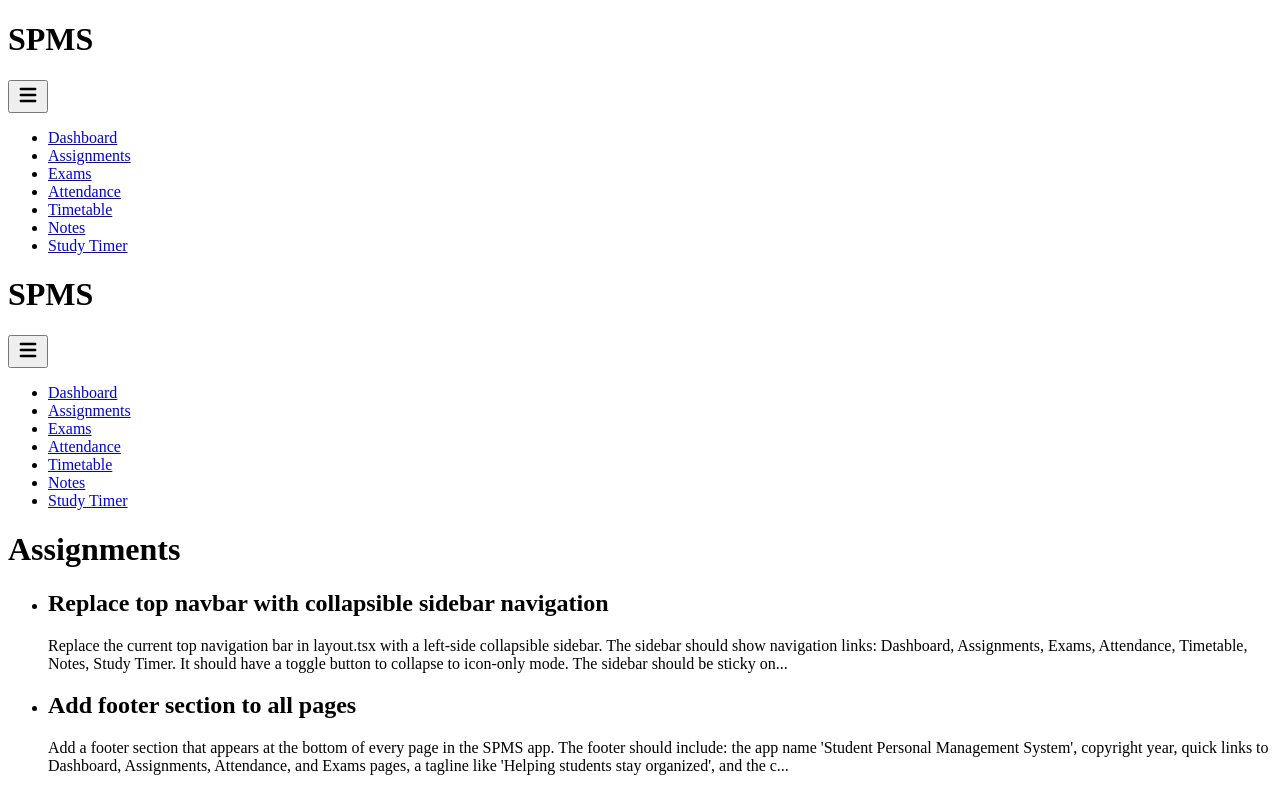
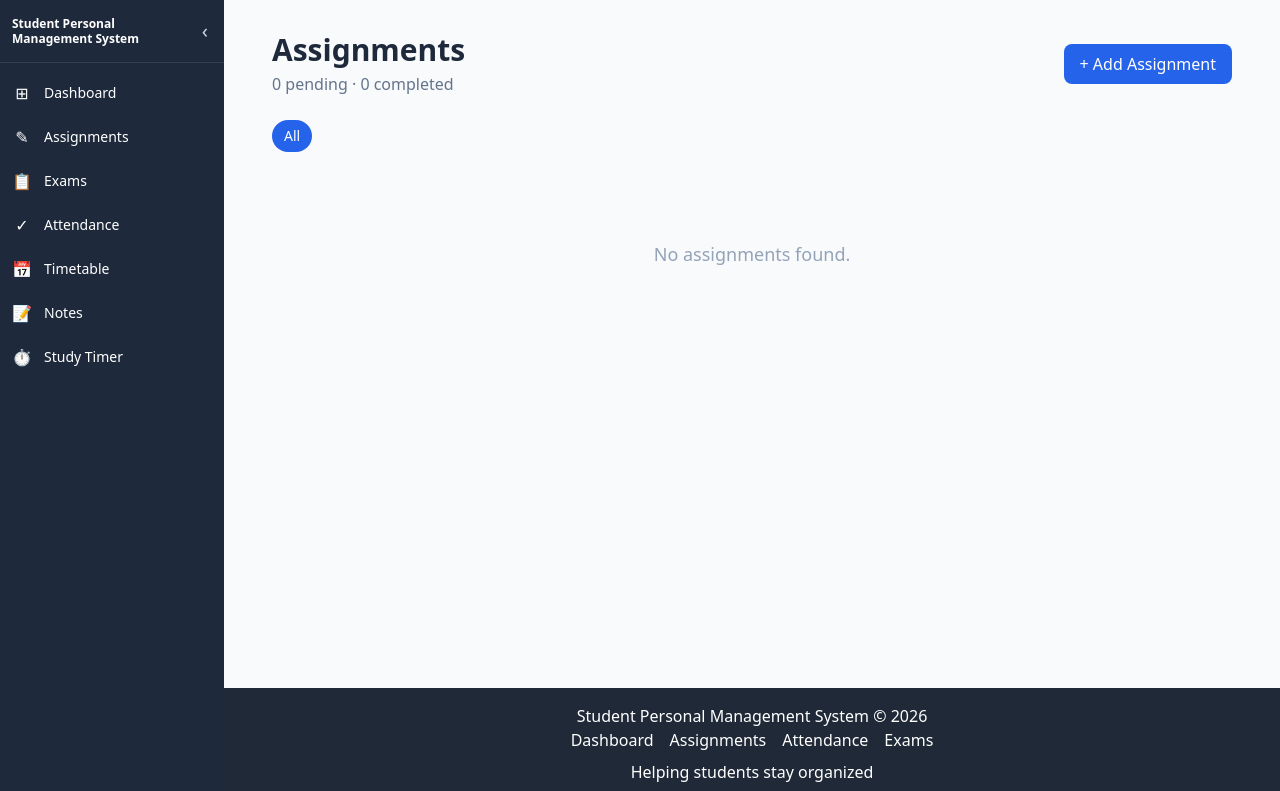
Before and after one commit to bhuvaneshsharma-noi/spms-ai-pipeline, a Next.js app in the folder spms-app/: page /assignments in a window 1280 px wide. Shown: the top 791 px of the page. Built offline with nearby package versions, Linux system fonts and the light colour scheme.

Commit message:
Fix all agent-broken pages: use client, remove Layout wrapper, restore assignments, add footer

```diff
--- a/spms-app/app/assignments/page.tsx
+++ b/spms-app/app/assignments/page.tsx
@@ -1,50 +1,125 @@
-import React, { useEffect, useState } from 'react';
-import Layout from '../layout';
+"use client";
 
-const AssignmentsPage = () => {
-  const [assignments, setAssignments] = useState([]);
+import { useEffect, useState } from "react";
+
+interface Assignment {
+  id: string;
+  title: string;
+  subject: string;
+  description: string;
+  dueDate: string;
+  completed: boolean;
+  priority: "High" | "Medium" | "Low";
+}
+
+const EMPTY_FORM: Omit<Assignment, "id"> = {
+  title: "", subject: "", description: "", dueDate: "", completed: false, priority: "Medium",
+};
+
+function generateId(): string { return `a-${Date.now()}`; }
+
+function loadAssignments(): Assignment[] {
+  if (typeof window === "undefined") return [];
+  try { const raw = localStorage.getItem("spms-assignments"); return raw ? JSON.parse(raw) : []; }
+  catch { return []; }
+}
+
+function saveAssignments(data: Assignment[]): void {
+  localStorage.setItem("spms-assignments", JSON.stringify(data));
+}
+
+const PRIORITY_COLORS: Record<string, string> = {
+  High: "bg-red-100 text-red-700", Medium: "bg-yellow-100 text-yellow-700", Low: "bg-green-100 text-green-700",
+};
+
+export default function AssignmentsPage() {
+  const [assignments, setAssignments] = useState<Assignment[]>([]);
+  const [filterSubject, setFilterSubject] = useState("All");
+  const [showForm, setShowForm] = useState(false);
+  const [form, setForm] = useState({ ...EMPTY_FORM });
   const [loading, setLoading] = useState(true);
-  const [error, setError] = useState(null);
 
-  useEffect(() => {
-    const fetchAssignments = async () => {
-      try {
-        const response = await fetch('/data/tickets.json');
-        if (!response.ok) {
-          throw new Error('Failed to fetch assignments');
-        }
-        const data = await response.json();
-        setAssignments(data);
-      } catch (err) {
-        setError(err.message);
-      } finally {
-        setLoading(false);
-      }
-    };
-    fetchAssignments();
-  }, []);
+  useEffect(() => { setAssignments(loadAssignments()); setLoading(false); }, []);
 
-  if (loading) {
-    return <Layout><div className="text-center">Loading...</div></Layout>;
+  const subjects = ["All", ...Array.from(new Set(assignments.map((a) => a.subject))).filter(Boolean)];
+  const filtered = filterSubject === "All" ? assignments : assignments.filter((a) => a.subject === filterSubject);
+
+  function toggleComplete(id: string) {
+    const updated = assignments.map((a) => a.id === id ? { ...a, completed: !a.completed } : a);
+    setAssignments(updated); saveAssignments(updated);
   }
 
-  if (error) {
-    return <Layout><div className="text-center text-red-500">Error: {error}</div></Layout>;
+  function deleteAssignment(id: string) {
+    const updated = assignments.filter((a) => a.id !== id);
+    setAssignments(updated); saveAssignments(updated);
   }
 
+  function handleSubmit(e: React.FormEvent) {
+    e.preventDefault();
+    if (!form.title || !form.dueDate) return;
+    const updated = [...assignments, { ...form, id: generateId() }];
+    setAssignments(updated); saveAssignments(updated);
+    setForm({ ...EMPTY_FORM }); setShowForm(false);
+  }
+
+  if (loading) return <div className="flex items-center justify-center h-64"><p className="text-slate-500 animate-pulse">Loading...</p></div>;
+
   return (
-    <Layout>
-      <h1 className="text-2xl font-bold">Assignments</h1>
-      <ul className="mt-4">
-        {assignments.map((assignment) => (
-          <li key={assignment.id} className="p-2 border-b border-gray-300">
-            <h2 className="font-semibold">{assignment.summary}</h2>
-            <p>{assignment.description}</p>
-          </li>
+    <div>
+      <div className="flex items-center justify-between mb-6">
+        <div>
+          <h1 className="text-3xl font-bold text-slate-800">Assignments</h1>
+          <p className="text-slate-500 mt-1">{assignments.filter((a) => !a.completed).length} pending · {assignments.filter((a) => a.completed).length} completed</p>
+        </div>
+        <button onClick={() => setShowForm(!showForm)} className="bg-blue-600 hover:bg-blue-700 text-white font-medium px-4 py-2 rounded-lg transition-colors">
+          {showForm ? "Cancel" : "+ Add Assignment"}
+        </button>
+      </div>
+
+      {showForm && (
+        <form onSubmit={handleSubmit} className="bg-white rounded-xl shadow-sm border border-slate-100 p-6 mb-6 space-y-4">
+          <h2 className="text-lg font-semibold text-slate-700">New Assignment</h2>
+          <div className="grid grid-cols-1 sm:grid-cols-2 gap-4">
+            <div><label className="block text-sm font-medium text-slate-600 mb-1">Title *</label>
+              <input type="text" required value={form.title} onChange={(e) => setForm({ ...form, title: e.target.value })} className="w-full border border-slate-200 rounded-lg px-3 py-2 text-sm focus:outline-none focus:ring-2 focus:ring-blue-400" placeholder="e.g. Chapter 3 Problems" /></div>
+            <div><label className="block text-sm font-medium text-slate-600 mb-1">Subject *</label>
+              <input type="text" required value={form.subject} onChange={(e) => setForm({ ...form, subject: e.target.value })} className="w-full border border-slate-200 rounded-lg px-3 py-2 text-sm focus:outline-none focus:ring-2 focus:ring-blue-400" placeholder="e.g. Mathematics" /></div>
+            <div><label className="block text-sm font-medium text-slate-600 mb-1">Due Date *</label>
+              <input type="date" required value={form.dueDate} onChange={(e) => setForm({ ...form, dueDate: e.target.value })} className="w-full border border-slate-200 rounded-lg px-3 py-2 text-sm focus:outline-none focus:ring-2 focus:ring-blue-400" /></div>
+            <div><label className="block text-sm font-medium text-slate-600 mb-1">Priority</label>
+              <select value={form.priority} onChange={(e) => setForm({ ...form, priority: e.target.value as Assignment["priority"] })} className="w-full border border-slate-200 rounded-lg px-3 py-2 text-sm focus:outline-none focus:ring-2 focus:ring-blue-400">
+                <option>High</option><option>Medium</option><option>Low</option>
+              </select></div>
+          </div>
+          <button type="submit" className="bg-blue-600 hover:bg-blue-700 text-white font-medium px-6 py-2 rounded-lg transition-colors">Save Assignment</button>
+        </form>
+      )}
+
+      <div className="flex gap-2 flex-wrap mb-6">
+        {subjects.map((s) => (
+          <button key={s} onClick={() => setFilterSubject(s)} className={`px-3 py-1.5 rounded-full text-sm font-medium transition-colors ${filterSubject === s ? "bg-blue-600 text-white" : "bg-white border border-slate-200 text-slate-600 hover:bg-slate-50"}`}>{s}</button>
         ))}
-      </ul>
-    </Layout>
+      </div>
+
+      {filtered.length === 0 ? (
+        <div className="text-center py-16 text-slate-400"><p className="text-lg">No assignments found.</p></div>
+      ) : (
+        <div className="space-y-3">
+          {filtered.sort((a, b) => new Date(a.dueDate).getTime() - new Date(b.dueDate).getTime()).map((a) => (
+            <div key={a.id} className={`bg-white rounded-xl shadow-sm border p-4 flex items-start gap-4 ${a.completed ? "opacity-60 border-slate-100" : "border-slate-100"}`}>
+              <input type="checkbox" checked={a.completed} onChange={() => toggleComplete(a.id)} className="mt-1 h-4 w-4 cursor-pointer flex-shrink-0" />
+              <div className="flex-1 min-w-0">
+                <div className="flex flex-wrap items-center gap-2 mb-1">
+                  <p className={`text-sm font-medium ${a.completed ? "line-through text-slate-400" : "text-slate-800"}`}>{a.title}</p>
+                  <span className={`text-xs font-medium px-2 py-0.5 rounded-full ${PRIORITY_COLORS[a.priority]}`}>{a.priority}</span>
+                </div>
+                <p className="text-xs text-slate-400">{a.subject} · Due: {new Date(a.dueDate).toLocaleDateString("en-IN", { day: "numeric", month: "short", year: "numeric" })}</p>
+              </div>
+              <button onClick={() => deleteAssignment(a.id)} className="text-slate-300 hover:text-red-400 transition-colors text-lg leading-none">&times;</button>
+            </div>
+          ))}
+        </div>
+      )}
+    </div>
   );
-};
-
-export default AssignmentsPage;
+}
--- a/spms-app/app/components/Sidebar.tsx
+++ b/spms-app/app/components/Sidebar.tsx
@@ -1,49 +1,39 @@
-import React, { useState } from 'react';
-import Link from 'next/link';
-import { HiMenu, HiX } from 'react-icons/hi';
+"use client";
 
-const Sidebar = () => {
-  const [isOpen, setIsOpen] = useState(false);
+import { useState } from "react";
+import Link from "next/link";
 
-  const toggleSidebar = () => {
-    setIsOpen(!isOpen);
-  };
+const NAV_LINKS = [
+  { href: "/",            label: "Dashboard",  icon: "⊞" },
+  { href: "/assignments", label: "Assignments", icon: "✎" },
+  { href: "/exams",       label: "Exams",       icon: "📋" },
+  { href: "/attendance",  label: "Attendance",  icon: "✓" },
+  { href: "/timetable",   label: "Timetable",   icon: "📅" },
+  { href: "/notes",       label: "Notes",       icon: "📝" },
+  { href: "/timer",       label: "Study Timer", icon: "⏱" },
+];
+
+export default function Sidebar() {
+  const [open, setOpen] = useState(true);
 
   return (
-    <div className={`bg-gray-800 text-white h-full sticky top-0 transition-transform duration-300 ${isOpen ? 'w-64' : 'w-16'}`}>
-      <div className="flex items-center justify-between p-4">
-        <h1 className={`text-lg font-bold transition-opacity duration-300 ${isOpen ? 'opacity-100' : 'opacity-0'}`}>SPMS</h1>
-        <button onClick={toggleSidebar} className="text-white focus:outline-none">
-          {isOpen ? <HiX size={24} /> : <HiMenu size={24} />}
+    <aside className={`bg-slate-800 text-white sticky top-0 h-screen flex-shrink-0 flex flex-col transition-all duration-300 ${open ? "w-56" : "w-14"}`}>
+      <div className="flex items-center justify-between px-3 py-4 border-b border-slate-700">
+        {open && <span className="text-xs font-bold leading-tight">Student Personal<br />Management System</span>}
+        <button onClick={() => setOpen(!open)} className="ml-auto text-slate-300 hover:text-white text-xl px-1" title={open ? "Collapse" : "Expand"}>
+          {open ? "‹" : "›"}
         </button>
       </div>
-      <nav className="mt-4">
-        <ul>
-          <li className="p-2 hover:bg-gray-700">
-            <Link href="/dashboard">Dashboard</Link>
-          </li>
-          <li className="p-2 hover:bg-gray-700">
-            <Link href="/assignments">Assignments</Link>
-          </li>
-          <li className="p-2 hover:bg-gray-700">
-            <Link href="/exams">Exams</Link>
-          </li>
-          <li className="p-2 hover:bg-gray-700">
-            <Link href="/attendance">Attendance</Link>
-          </li>
-          <li className="p-2 hover:bg-gray-700">
-            <Link href="/timetable">Timetable</Link>
-          </li>
-          <li className="p-2 hover:bg-gray-700">
-            <Link href="/notes">Notes</Link>
-          </li>
-          <li className="p-2 hover:bg-gray-700">
-            <Link href="/study-timer">Study Timer</Link>
-          </li>
-        </ul>
+      <nav className="flex-1 mt-2">
+        {NAV_LINKS.map((link) => (
+          <Link key={link.href} href={link.href}
+            className="flex items-center gap-3 px-3 py-2.5 text-sm font-medium hover:bg-slate-700 transition-colors"
+            title={!open ? link.label : undefined}>
+            <span className="text-base w-5 text-center flex-shrink-0">{link.icon}</span>
+            {open && <span>{link.label}</span>}
+          </Link>
+        ))}
       </nav>
-    </div>
+    </aside>
   );
-};
-
-export default Sidebar;
+}
--- a/spms-app/app/layout.tsx
+++ b/spms-app/app/layout.tsx
@@ -1,15 +1,25 @@
-import React from 'react';
-import Sidebar from './components/Sidebar';
-import Footer from './components/Footer';
+import type { Metadata } from "next";
+import Sidebar from "./components/Sidebar";
+import Footer from "./components/Footer";
+import "./globals.css";
 
-export default function Layout({ children }) {
+export const metadata: Metadata = {
+  title: "SPMS — Student Personal Management System",
+  description: "Manage assignments, exams, attendance, timetable, and notes.",
+};
+
+export default function RootLayout({ children }: { children: React.ReactNode }) {
   return (
-    <div className="flex flex-col h-screen">
-      <Sidebar />
-      <main className="flex-grow p-4">
-        {children}
-      </main>
-      <Footer />
-    </div>
+    <html lang="en">
+      <body className="min-h-screen bg-slate-50 text-slate-900 flex">
+        <Sidebar />
+        <div className="flex-1 flex flex-col min-h-screen">
+          <main className="flex-1 max-w-5xl w-full mx-auto px-4 sm:px-6 lg:px-8 py-8">
+            {children}
+          </main>
+          <Footer />
+        </div>
+      </body>
+    </html>
   );
 }
--- a/spms-app/app/page.tsx
+++ b/spms-app/app/page.tsx
@@ -1,13 +1,23 @@
-import React from 'react';
-import Layout from './layout';
-
-const HomePage = () => {
+export default function HomePage() {
   return (
-    <Layout>
-      <h1 className="text-2xl font-bold">Welcome to the Student Personal Management System</h1>
-      <p className="mt-4">Manage your academic life efficiently.</p>
-    </Layout>
+    <div>
+      <h1 className="text-3xl font-bold text-slate-800 mb-2">Welcome to SPMS</h1>
+      <p className="text-slate-500">Student Personal Management System — manage your academic life efficiently.</p>
+      <div className="mt-8 grid grid-cols-2 sm:grid-cols-3 gap-4">
+        {[
+          { href: "/assignments", label: "Assignments", icon: "✎", color: "bg-blue-50 text-blue-700" },
+          { href: "/exams",       label: "Exams",       icon: "📋", color: "bg-purple-50 text-purple-700" },
+          { href: "/attendance",  label: "Attendance",  icon: "✓",  color: "bg-green-50 text-green-700" },
+          { href: "/timetable",   label: "Timetable",   icon: "📅", color: "bg-yellow-50 text-yellow-700" },
+          { href: "/notes",       label: "Notes",       icon: "📝", color: "bg-orange-50 text-orange-700" },
+          { href: "/timer",       label: "Study Timer", icon: "⏱", color: "bg-red-50 text-red-700" },
+        ].map((item) => (
+          <a key={item.href} href={item.href} className={`${item.color} rounded-xl p-6 flex flex-col items-center gap-2 hover:shadow-md transition-shadow`}>
+            <span className="text-3xl">{item.icon}</span>
+            <span className="font-semibold text-sm">{item.label}</span>
+          </a>
+        ))}
+      </div>
+    </div>
   );
-};
-
-export default HomePage;
+}
```
